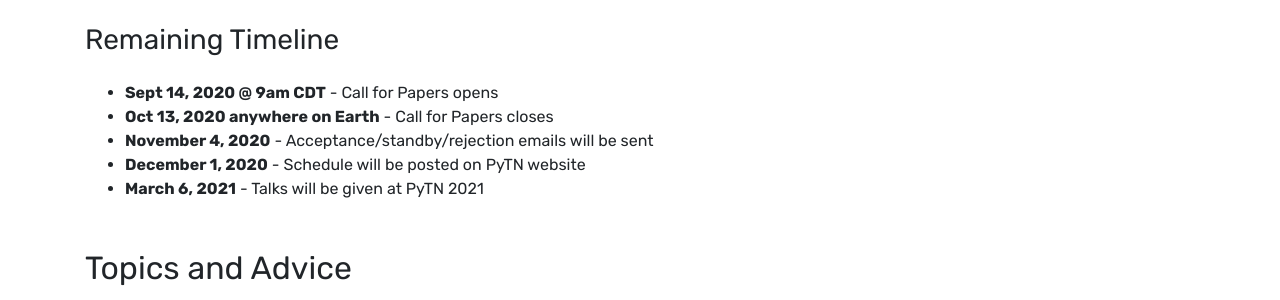
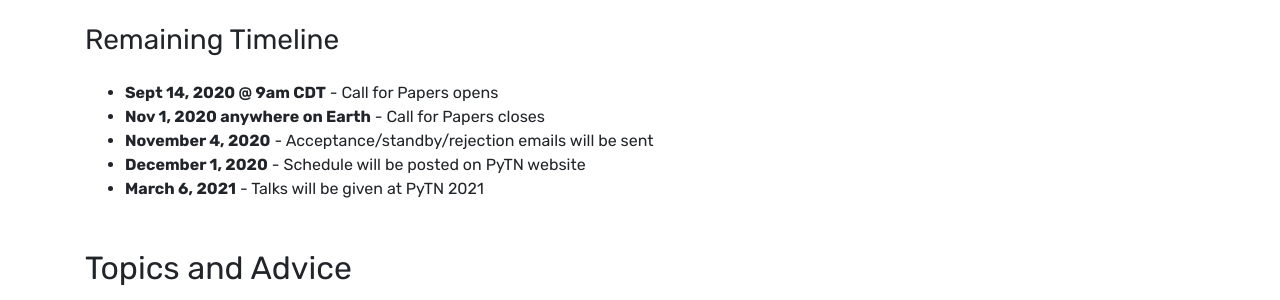
Before and after one commit to pytennessee/pytn-2021, a Jekyll site: the page built from speaking/proposing-a-talk.md, in a window 1280 px wide. Shown: the part 405-705 px from the top of the page. Built offline with Jekyll 4.4.1, drawn with Linux system fonts in a browser that asks for light colours.

Commit message:
Updates CFP close date

```diff
--- a/_data/event.yml
+++ b/_data/event.yml
@@ -11,7 +11,7 @@
 registration_url: https://pytn2021.eventbrite.com/
 cfp_url: https://www.papercall.io/pytn-2021
 cfp_open: Sept 14, 2020 @ 9am CDT
-cfp_close: Oct 13, 2020 anywhere on Earth
+cfp_close: Nov 1, 2020 anywhere on Earth
 talk_notifications: November 4, 2020
 schedule_announcement: December 1, 2020
 
```
